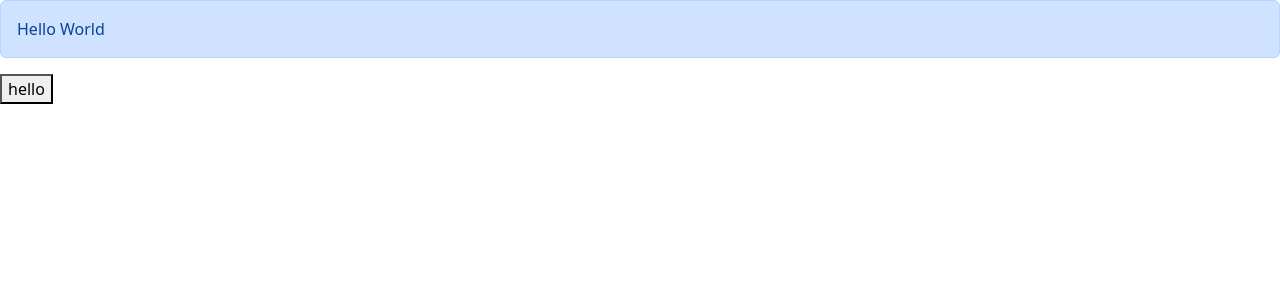
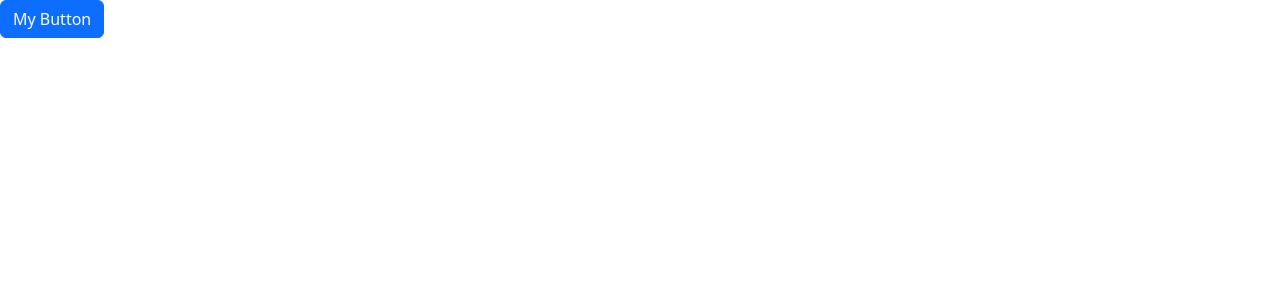
Before and after one commit to olasunkanmiStephen/react-app, a React (Vite) app in the folder react-app/: page / in a window 1280 px wide. Shown: the top 300 px of the page. Built offline with nearby package versions, Linux system fonts and the light colour scheme.

Commit message:
exercise solution

```diff
--- a/react-app/src/App.tsx
+++ b/react-app/src/App.tsx
@@ -1,11 +1,11 @@
-import Alert from "./Components/alert";
-import button from "./Components/button";
+import React from "react";
+import Button from "./Components/Button"; // Use PascalCase for component names
 
 function App() {
   return (
     <div>
-      <Alert>Hello <span>World</span></Alert>
-      <button> hello</button>
+      {/* Using the Button component */}
+      <Button onClick={() => console.log('clicked')}>My Button</Button>
     </div>
   );
 }
--- a/react-app/src/Components/button.tsx
+++ b/react-app/src/Components/button.tsx
@@ -1,20 +1,15 @@
-const button = () => {
-  return (
-    <div>
-        <>
-        <button type="button" className="btn btn-primary">Primary</button>
-<button type="button" className="btn btn-secondary">Secondary</button>
-<button type="button" className="btn btn-success">Success</button>
-<button type="button" className="btn btn-danger">Danger</button>
-<button type="button" className="btn btn-warning">Warning</button>
-<button type="button" className="btn btn-info">Info</button>
-<button type="button" className="btn btn-light">Light</button>
-<button type="button" className="btn btn-dark">Dark</button>
+import React from 'react';
 
-<button type="button" className="btn btn-link">Link</button>
-        </>
-    </div>
-  )
+interface Props {
+  onClick: () => void;
 }
 
-export default button
+const Button: React.FC<Props> = ({ children, onClick }) => {
+  return (
+    <button type="button" className="btn btn-primary" onClick={onClick}>
+      {children}
+    </button>
+  );
+};
+
+export default Button;
```
